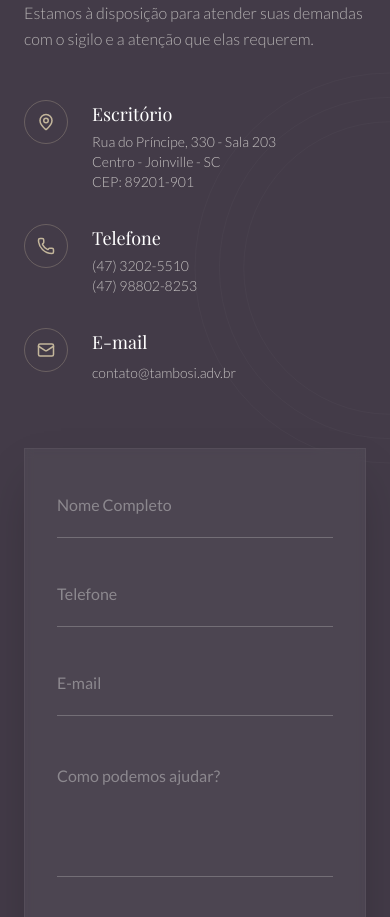
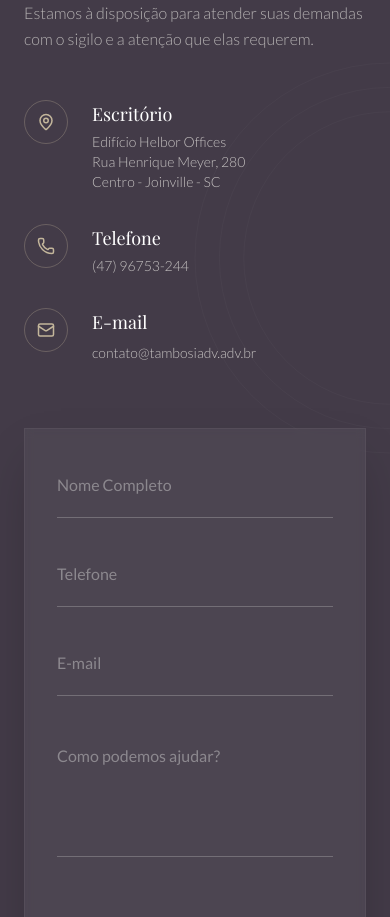
Before and after one commit to maccedofilho/tambosi-page, a React (Vite) app: page / in a window 390 px wide. Shown: the part 5600-6517 px from the top of the page. Built offline with nearby package versions, Linux system fonts and the light colour scheme; a web font is replaced by a local one.

Commit message:
chore: update contact info and address
- Replace contact email and phone number
- Update office address in contact section
- Sync structured data with new contact details

```diff
--- a/index.html
+++ b/index.html
@@ -30,14 +30,13 @@
       "name": "Tambosi Advocacia",
       "description": "Advocacia sofisticada com atendimento personalizado",
       "url": "https://tambosi.adv.br",
-      "telephone": "+55-47-3202-5510",
-      "email": "contato@tambosi.adv.br",
+      "telephone": "+55-47-9675-3244",
+      "email": "contato@tambosiadv.adv.br",
       "address": {
         "@type": "PostalAddress",
-        "streetAddress": "Rua do Príncipe, 330 - Sala 203",
+        "streetAddress": "Edifício Helbor Offices, Rua Henrique Meyer, 280",
         "addressLocality": "Joinville",
         "addressRegion": "SC",
-        "postalCode": "89201-901",
         "addressCountry": "BR"
       },
       "founder": {
--- a/src/components/Contact.tsx
+++ b/src/components/Contact.tsx
@@ -25,7 +25,7 @@ const Contact: React.FC = () => {
       `Mensagem:\n${formData.message}`
     );
 
-    window.location.href = `mailto:contato@tambosi.adv.br?subject=${subject}&body=${body}`;
+    window.location.href = `mailto:contato@tambosiadv.adv.br?subject=${subject}&body=${body}`;
   };
 
   return (
@@ -57,28 +57,27 @@ const Contact: React.FC = () => {
                 </div>
                 <div>
                   <h5 className="font-serif text-lg text-white mb-1">Escritório</h5>
-                  <p className="text-sm">Rua do Príncipe, 330 - Sala 203<br />Centro - Joinville - SC<br />CEP: 89201-901</p>
+                  <p className="text-sm">Edifício Helbor Offices<br />Rua Henrique Meyer, 280<br />Centro - Joinville - SC</p>
                 </div>
               </div>
 
               <div className="flex items-start gap-6 group">
-                <a href="tel:+554732025510" className="p-3 border border-brand-gold/30 rounded-full text-brand-gold group-hover:bg-brand-gold group-hover:text-white transition-all">
+                <a href="tel:+554796753244" className="p-3 border border-brand-gold/30 rounded-full text-brand-gold group-hover:bg-brand-gold group-hover:text-white transition-all">
                   <Phone size={18} />
                 </a>
                 <div>
                   <h5 className="font-serif text-lg text-white mb-1">Telefone</h5>
-                  <a href="tel:+554732025510" className="text-sm block hover:text-brand-gold transition-colors">(47) 3202-5510</a>
-                  <a href="tel:+5547988028253" className="text-sm block hover:text-brand-gold transition-colors">(47) 98802-8253</a>
+                  <a href="tel:+554796753244" className="text-sm block hover:text-brand-gold transition-colors">(47) 96753-244</a>
                 </div>
               </div>
 
               <div className="flex items-start gap-6 group">
-                <a href="mailto:contato@tambosi.adv.br" className="p-3 border border-brand-gold/30 rounded-full text-brand-gold group-hover:bg-brand-gold group-hover:text-white transition-all">
+                <a href="mailto:contato@tambosiadv.adv.br" className="p-3 border border-brand-gold/30 rounded-full text-brand-gold group-hover:bg-brand-gold group-hover:text-white transition-all">
                   <Mail size={18} />
                 </a>
                 <div>
                    <h5 className="font-serif text-lg text-white mb-1">E-mail</h5>
-                   <a href="mailto:contato@tambosi.adv.br" className="text-sm hover:text-brand-gold transition-colors">contato@tambosi.adv.br</a>
+                   <a href="mailto:contato@tambosiadv.adv.br" className="text-sm hover:text-brand-gold transition-colors">contato@tambosiadv.adv.br</a>
                 </div>
               </div>
             </div>
```
